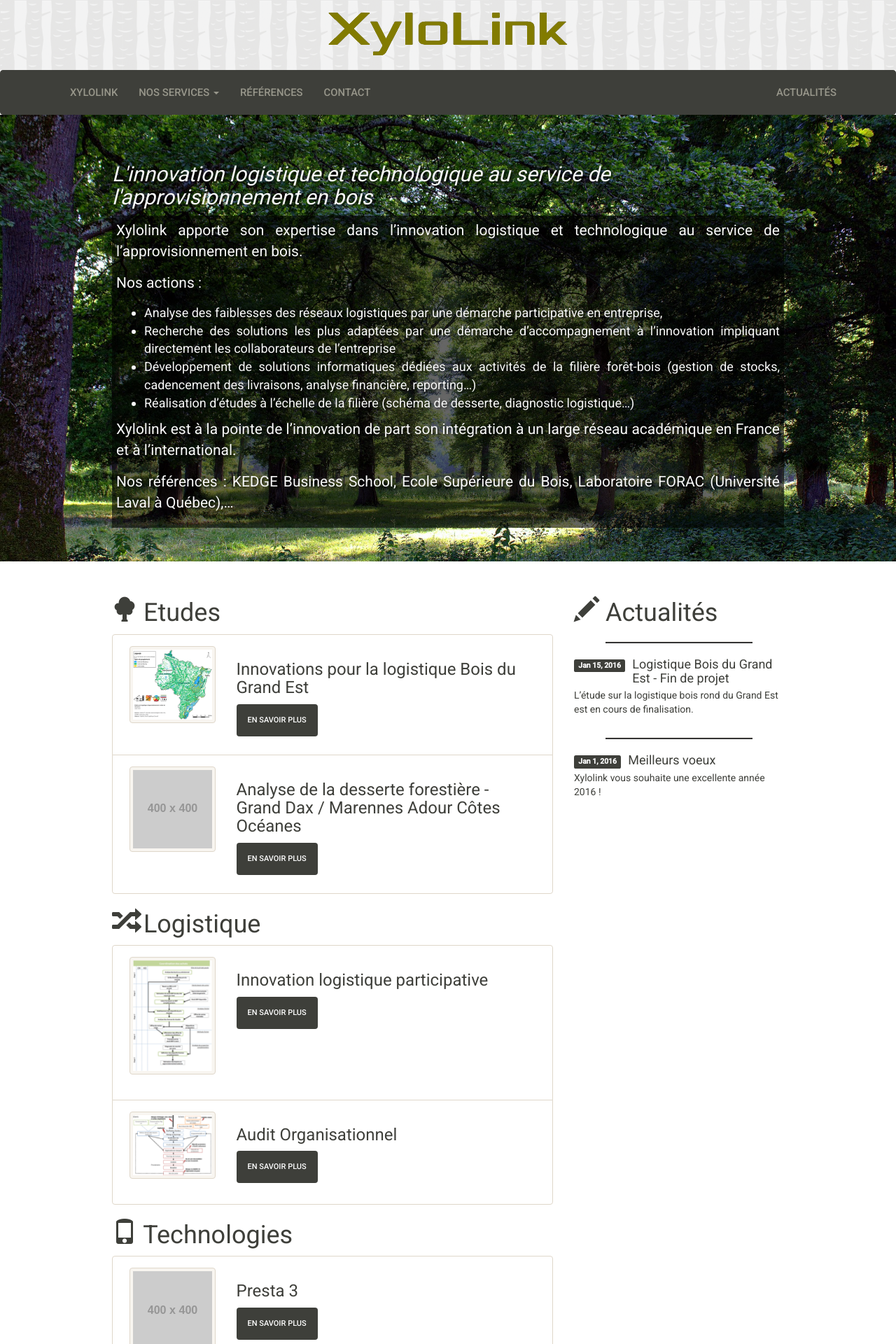
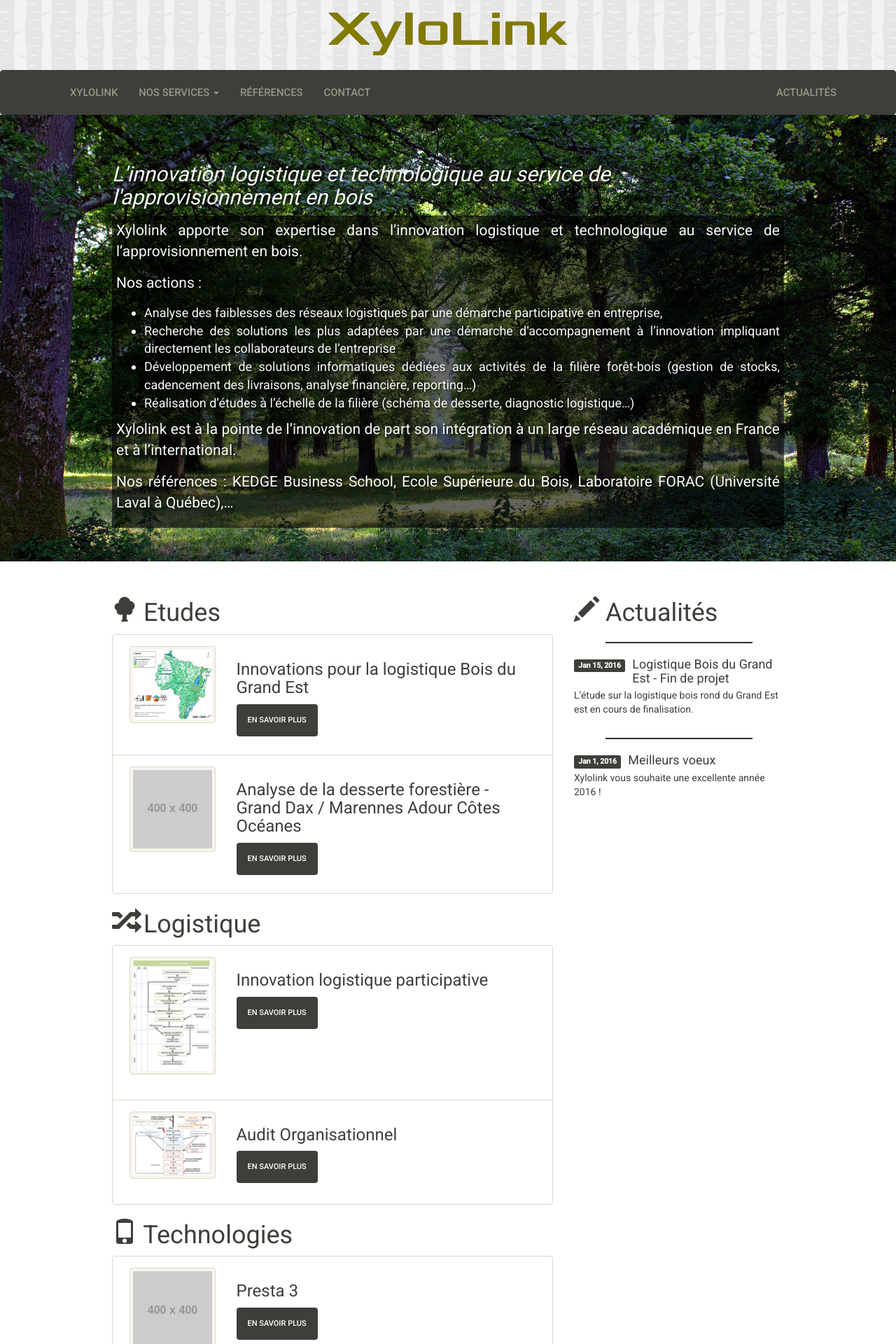
Before and after one commit to xylolink/xylolink.com, a Jekyll site: the page built from index.html, in a window 1280 px wide. Shown: the top 1920 px of the page at 70% size. Built offline with Jekyll 4.4.1, drawn with Linux system fonts in a browser that asks for light colours; nearby versions of some CDN libraries.

Commit message:
change css & gitignore

```diff
--- a/css/custom.css
+++ b/css/custom.css
@@ -16,7 +16,7 @@
 }
 
 .banner{
-    background: transparent url("/img/banner.jpg") no-repeat scroll center center / cover;
+    background: transparent url("/img/banner.jpg") no-repeat scroll bottom center / cover;
     margin-top: -20px;
 }
 
```
Also changed, not shown: 1 other file.
